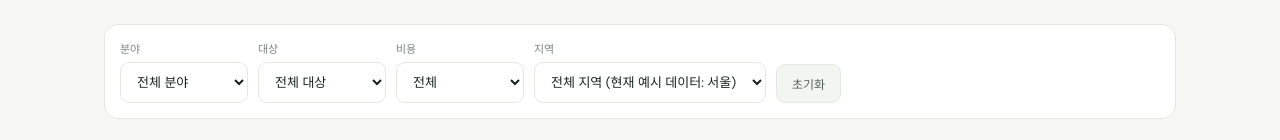
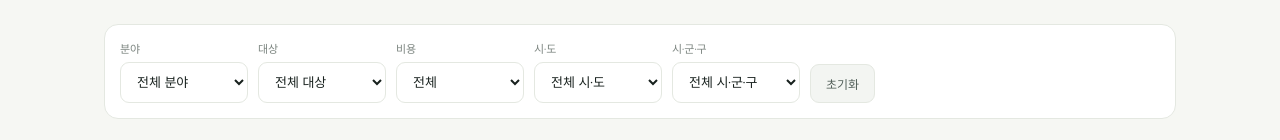
Before and after one commit to sharehousegirls/Culture_here, a plain HTML site: page index.html in a window 1280 px wide. Shown: the part 775-915 px from the top of the page. Drawn offline with Linux system fonts and the light colour scheme; no server answers.

Commit message:
Add city and district filter controls

```diff
--- a/index.html
+++ b/index.html
@@ -32,7 +32,7 @@
         <label>분야<select id="category"><option value="">전체 분야</option><option>교육</option><option>문화예술</option><option>독서</option><option>체험</option><option>공연·전시</option><option>청소년</option></select></label>
         <label>대상<select id="audience"><option value="">전체 대상</option><option>어린이</option><option>청소년</option><option>성인</option><option>가족</option><option>누구나</option></select></label>
         <label>비용<select id="fee"><option value="">전체</option><option value="무료">무료</option><option value="유료">유료</option></select></label>
-        <label>지역<select id="district"><option value="">전체 지역 (현재 예시 데이터: 서울)</option><option>강남구</option><option>강동구</option><option>강북구</option><option>강서구</option><option>관악구</option><option>광진구</option><option>구로구</option><option>금천구</option><option>노원구</option><option>도봉구</option><option>동대문구</option><option>동작구</option><option>마포구</option><option>서대문구</option><option>서초구</option><option>성동구</option><option>성북구</option><option>송파구</option><option>양천구</option><option>영등포구</option><option>용산구</option><option>은평구</option><option>종로구</option><option>중구</option><option>중랑구</option></select></label>
+        <label>시·도<select id="city"><option value="">전체 시·도</option></select></label><label>시·군·구<select id="district"><option value="">전체 시·군·구</option></select></label>
         <button id="reset" class="reset-button">초기화</button>
       </div>
       <p id="dataStatus" class="data-status pending" role="status">실데이터 연결 준비 중</p>
```
